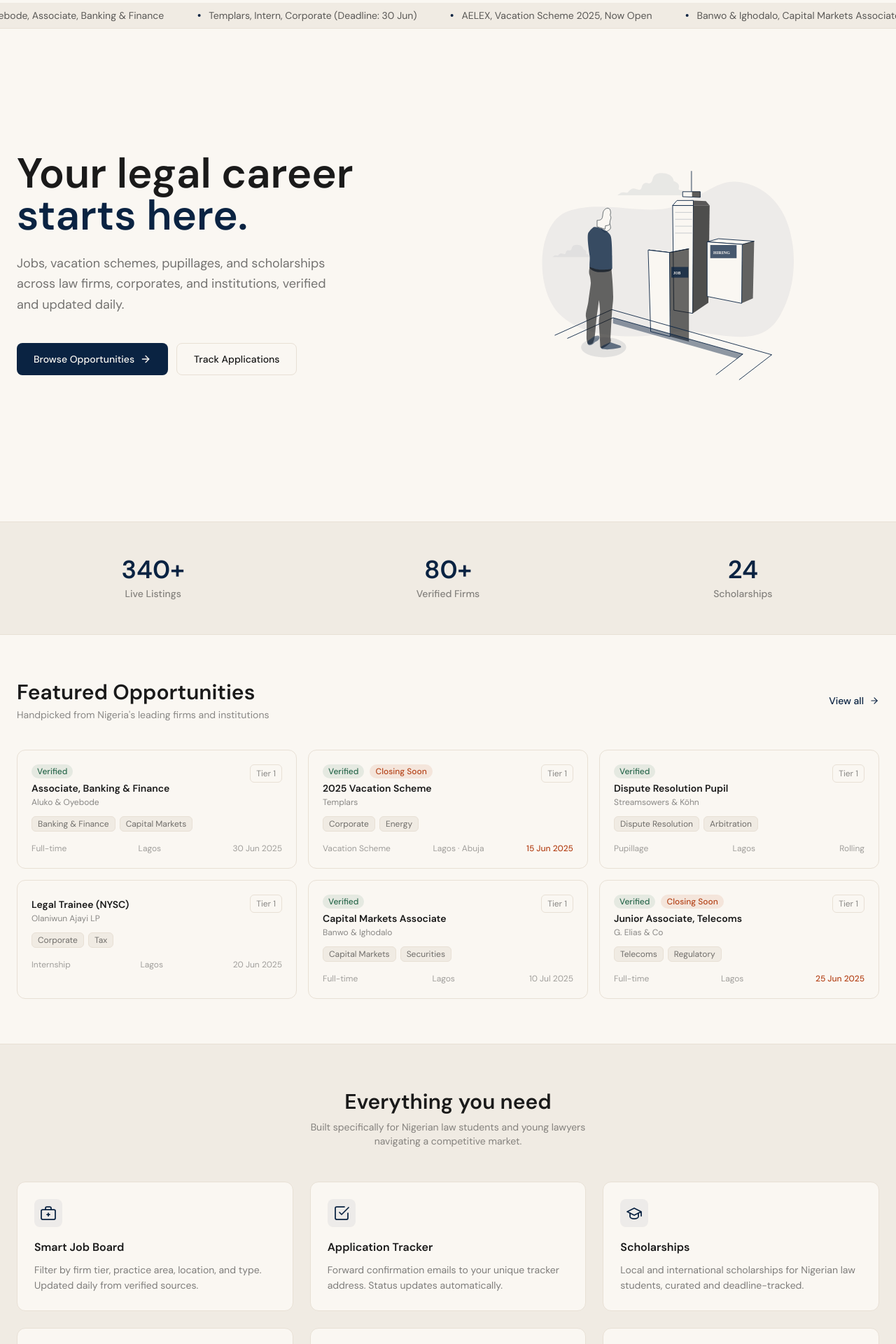
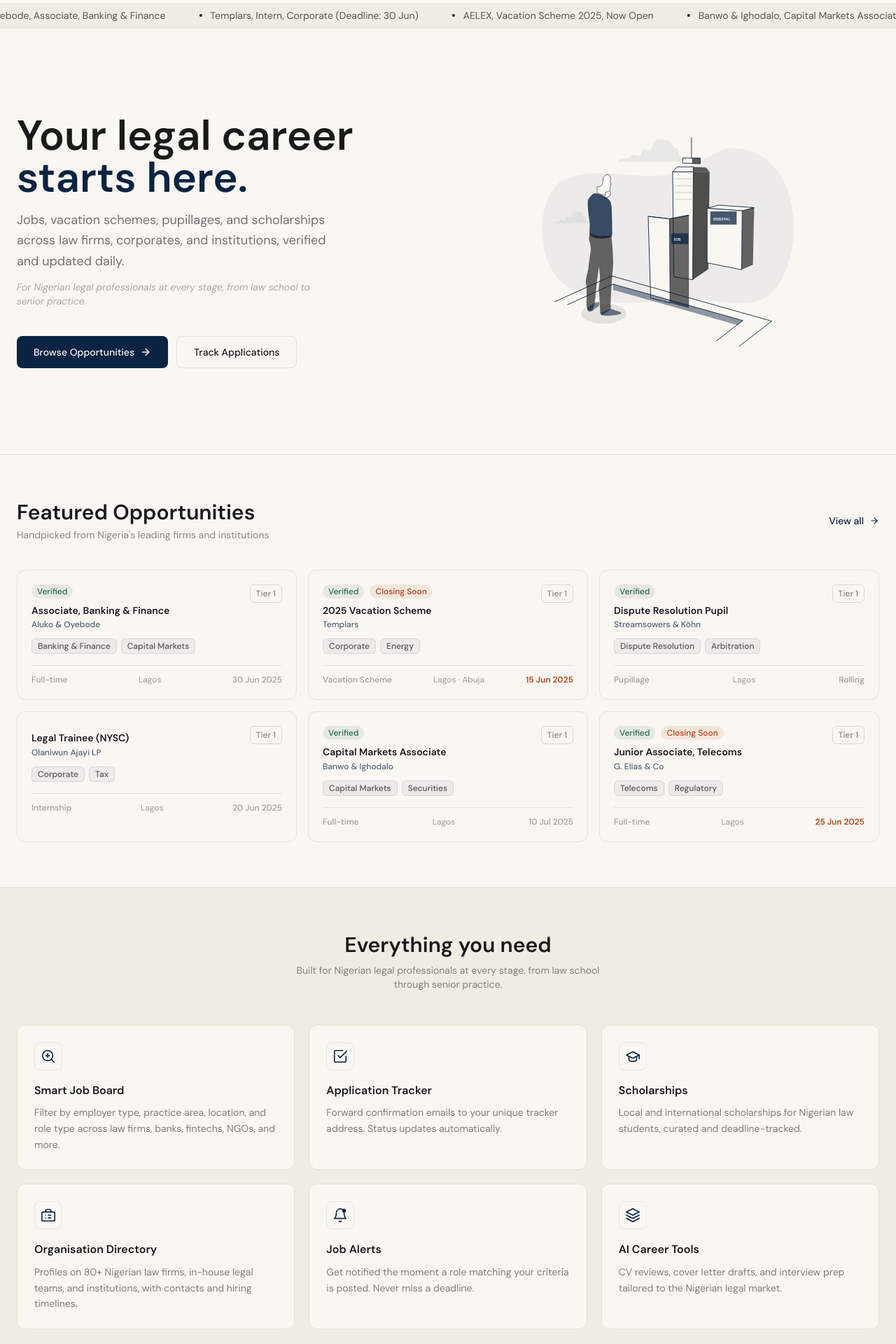
Before and after one commit to kreept4/Esquirelyy, a Next.js app: page / in a window 1280 px wide. Shown: the part 60-1980 px from the top of the page at 70% size. Built offline with nearby package versions, Linux system fonts and the light colour scheme; a web font is replaced by a local one.

Commit message:
Update page.tsx

```diff
--- a/src/app/page.tsx
+++ b/src/app/page.tsx
@@ -3,7 +3,7 @@
 import Link from 'next/link'
 import Navbar from '@/components/layout/Navbar'
 import Footer from '@/components/layout/Footer'
-import { ArrowRight, Shield } from 'lucide-react'
+import { ArrowRight } from 'lucide-react'
 
 const TICKER_ITEMS = [
   'Aluko & Oyebode, Associate, Banking & Finance',
@@ -14,12 +14,6 @@
   'G. Elias & Co, Junior Associate, Telecoms',
   'Olaniwun Ajayi, NYSC Legal Trainee',
   'Federal High Court, Law Clerk Openings',
-]
-
-const STATS = [
-  { value: '340+', label: 'Live Listings' },
-  { value: '80+', label: 'Verified Firms' },
-  { value: '24', label: 'Scholarships' },
 ]
 
 const FEATURED_LISTINGS = [
@@ -97,103 +91,55 @@
   },
 ]
 
-const iconStyle = { color: '#0A2342' }
-
 const SmartJobBoardIcon = () => (
-  <svg width="24" height="24" viewBox="0 0 24 24" fill="none" stroke="#0A2342" strokeWidth="1.75" strokeLinecap="round" strokeLinejoin="round" style={iconStyle}>
-    <rect x="2" y="7" width="20" height="14" rx="2"/>
-    <path d="M16 7V5a2 2 0 0 0-2-2h-4a2 2 0 0 0-2 2v2"/>
-    <line x1="12" y1="12" x2="12" y2="16"/>
-    <line x1="10" y1="14" x2="14" y2="14"/>
+  <svg width="22" height="22" viewBox="0 0 24 24" fill="none" stroke="#0A2342" strokeWidth="1.75" strokeLinecap="round" strokeLinejoin="round">
+    <circle cx="11" cy="11" r="8"/><line x1="21" y1="21" x2="16.65" y2="16.65"/>
+    <line x1="11" y1="8" x2="11" y2="14"/><line x1="8" y1="11" x2="14" y2="11"/>
   </svg>
 )
 
 const ApplicationTrackerIcon = () => (
-  <svg width="24" height="24" viewBox="0 0 24 24" fill="none" stroke="#0A2342" strokeWidth="1.75" strokeLinecap="round" strokeLinejoin="round">
+  <svg width="22" height="22" viewBox="0 0 24 24" fill="none" stroke="#0A2342" strokeWidth="1.75" strokeLinecap="round" strokeLinejoin="round">
     <path d="M9 11l3 3L22 4"/>
     <path d="M21 12v7a2 2 0 0 1-2 2H5a2 2 0 0 1-2-2V5a2 2 0 0 1 2-2h11"/>
   </svg>
 )
 
 const ScholarshipsIcon = () => (
-  <svg width="24" height="24" viewBox="0 0 24 24" fill="none" stroke="#0A2342" strokeWidth="1.75" strokeLinecap="round" strokeLinejoin="round">
+  <svg width="22" height="22" viewBox="0 0 24 24" fill="none" stroke="#0A2342" strokeWidth="1.75" strokeLinecap="round" strokeLinejoin="round">
     <path d="M22 10v6M2 10l10-5 10 5-10 5z"/>
     <path d="M6 12v5c0 1.657 2.686 3 6 3s6-1.343 6-3v-5"/>
   </svg>
 )
 
 const FirmDirectoryIcon = () => (
-  <svg width="24" height="24" viewBox="0 0 24 24" fill="none" stroke="#0A2342" strokeWidth="1.75" strokeLinecap="round" strokeLinejoin="round">
-    <path d="M3 9l9-7 9 7v11a2 2 0 0 1-2 2H5a2 2 0 0 1-2-2z"/>
-    <polyline points="9 22 9 12 15 12 15 22"/>
+  <svg width="22" height="22" viewBox="0 0 24 24" fill="none" stroke="#0A2342" strokeWidth="1.75" strokeLinecap="round" strokeLinejoin="round">
+    <rect x="2" y="7" width="20" height="14" rx="2"/>
+    <path d="M16 7V5a2 2 0 0 0-2-2h-4a2 2 0 0 0-2 2v2"/>
+    <line x1="8" y1="12" x2="8" y2="12.01"/>
+    <line x1="12" y1="12" x2="16" y2="12"/>
+    <line x1="8" y1="16" x2="8" y2="16.01"/>
+    <line x1="12" y1="16" x2="16" y2="16"/>
   </svg>
 )
 
 const JobAlertsIcon = () => (
-  <svg width="24" height="24" viewBox="0 0 24 24" fill="none" stroke="#0A2342" strokeWidth="1.75" strokeLinecap="round" strokeLinejoin="round">
+  <svg width="22" height="22" viewBox="0 0 24 24" fill="none" stroke="#0A2342" strokeWidth="1.75" strokeLinecap="round" strokeLinejoin="round">
     <path d="M18 8A6 6 0 0 0 6 8c0 7-3 9-3 9h18s-3-2-3-9"/>
     <path d="M13.73 21a2 2 0 0 1-3.46 0"/>
+    <circle cx="18" cy="5" r="3" fill="#0A2342" stroke="none"/>
   </svg>
 )
 
 const AIToolsIcon = () => (
-  <svg width="24" height="24" viewBox="0 0 24 24" fill="none" stroke="#0A2342" strokeWidth="1.75" strokeLinecap="round" strokeLinejoin="round">
-    <path d="M12 2a4 4 0 0 1 4 4v1h1a3 3 0 0 1 0 6h-1v1a4 4 0 0 1-8 0v-1H7a3 3 0 0 1 0-6h1V6a4 4 0 0 1 4-4z"/>
-    <line x1="9" y1="12" x2="15" y2="12"/>
-    <line x1="12" y1="9" x2="12" y2="15"/>
+  <svg width="22" height="22" viewBox="0 0 24 24" fill="none" stroke="#0A2342" strokeWidth="1.75" strokeLinecap="round" strokeLinejoin="round">
+    <path d="M12 2L2 7l10 5 10-5-10-5z"/>
+    <path d="M2 17l10 5 10-5"/>
+    <path d="M2 12l10 5 10-5"/>
   </svg>
 )
 
-export default function HomePage() {
-  return (
-    <div className="min-h-screen bg-cream font-sans" style={{ paddingTop: '64px' }}>
-      <Navbar />
-
-      {/* TICKER */}
-      <div className="border-b border-cream-border bg-cream-dark overflow-hidden">
-        <div className="flex animate-ticker whitespace-nowrap py-2">
-          {[...TICKER_ITEMS, ...TICKER_ITEMS].map((item, i) => (
-            <span key={i} className="inline-flex items-center gap-3 px-6 text-sm text-charcoal/70">
-              <span className="w-1 h-1 rounded-full bg-ink inline-block" />
-              {item}
-            </span>
-          ))}
-        </div>
-      </div>
-
-      {/* HERO */}
-      <section className="border-b border-cream-border">
-        <div className="max-w-7xl mx-auto px-6 py-20 grid grid-cols-1 lg:grid-cols-2 gap-12 items-center min-h-[88vh]">
-          {/* Left: copy */}
-          <div>
-            <h1 className="font-display text-5xl lg:text-6xl font-black text-charcoal leading-tight mb-6">
-              Your legal career<br />
-              <span className="text-ink">starts here.</span>
-            </h1>
-            <p className="text-lg text-charcoal/60 leading-relaxed mb-10 max-w-md">
-              Jobs, vacation schemes, pupillages, and scholarships across law firms, corporates, and institutions, verified and updated daily.
-            </p>
-            <div className="flex flex-col sm:flex-row gap-3 mb-8">
-              <Link
-                href="/jobs"
-                className="inline-flex items-center justify-center gap-2 bg-ink text-cream px-6 py-3 rounded-lg font-medium text-sm hover:bg-ink/90 transition-colors"
-              >
-                Browse Opportunities <ArrowRight size={16} />
-              </Link>
-              <Link
-                href="/tracker"
-                className="inline-flex items-center justify-center gap-2 border border-cream-border text-charcoal px-6 py-3 rounded-lg font-medium text-sm hover:border-ink/30 transition-colors"
-              >
-                Track Applications
-              </Link>
-            </div>
-            <div className="flex items-center gap-2 text-sm text-charcoal/40">
-
-            </div>
-          </div>
-
-          {/* Right: illustration */}
-          <div className="hidden lg:flex items-center justify-center">
+const HeroIllustration = () => (
   <svg xmlns="http://www.w3.org/2000/svg" viewBox="0 0 500 500" className="w-full max-w-md" aria-hidden="true">
     <g>
       <path d="M415.34,324.94s37.13-44.87,27.13-123S381.07,101.26,348.23,101,284,136.83,239.7,144.11,134,130.72,84.06,148.2,29.8,270.79,70.5,312.18,197.58,351.94,249,341.55,377.5,372.69,415.34,324.94Z" fill="#0A2342" opacity="0.05"/>
@@ -244,19 +190,60 @@
       <path d="M125.05,348.19s7.74-3.21,9.08-.54-1.87,6.68-3.74,7.48-3.21,1.34-4.27,2.67-4.28,4.55-7.75,4-3.48-5.07-3.21-5.88S125.05,348.19,125.05,348.19Z" fill="#0A2342" opacity="0.5"/>
     </g>
   </svg>
+)
+
+export default function HomePage() {
+  return (
+    <div className="min-h-screen bg-cream font-sans" style={{ paddingTop: '64px' }}>
+      <Navbar />
+
+      {/* TICKER */}
+      <div className="border-b border-cream-border bg-cream-dark overflow-hidden">
+        <div className="flex animate-ticker whitespace-nowrap py-2">
+          {[...TICKER_ITEMS, ...TICKER_ITEMS].map((item, i) => (
+            <span key={i} className="inline-flex items-center gap-3 px-6 text-sm text-charcoal/70">
+              <span className="w-1 h-1 rounded-full bg-ink inline-block" />
+              {item}
+            </span>
+          ))}
         </div>
       </div>
-      </section>
 
-      {/* STATS */}
-      <section className="border-b border-cream-border bg-cream-dark">
-        <div className="max-w-7xl mx-auto px-6 py-12 grid grid-cols-3 gap-8">
-          {STATS.map((stat) => (
-            <div key={stat.label} className="text-center">
-              <div className="font-display text-4xl font-black text-ink mb-1">{stat.value}</div>
-              <div className="text-sm text-charcoal/50 font-medium">{stat.label}</div>
+      {/* HERO */}
+      <section className="border-b border-cream-border">
+        <div className="max-w-7xl mx-auto px-6 py-16 lg:py-20 grid grid-cols-1 lg:grid-cols-2 gap-12 items-center">
+          {/* Left: copy */}
+          <div>
+            <h1 className="font-display text-5xl lg:text-6xl font-black text-charcoal leading-tight mb-4">
+              Your legal career<br />
+              <span className="text-ink">starts here.</span>
+            </h1>
+            <p className="text-lg text-charcoal/60 leading-relaxed mb-3 max-w-md">
+              Jobs, vacation schemes, pupillages, and scholarships across law firms, corporates, and institutions, verified and updated daily.
+            </p>
+            <p className="text-sm text-charcoal/40 italic mb-10 max-w-md">
+              For Nigerian legal professionals at every stage, from law school to senior practice.
+            </p>
+            <div className="flex flex-col sm:flex-row gap-3">
+              <Link
+                href="/jobs"
+                className="inline-flex items-center justify-center gap-2 bg-ink text-cream px-6 py-3 rounded-lg font-medium text-sm hover:bg-ink/90 transition-colors"
+              >
+                Browse Opportunities <ArrowRight size={16} />
+              </Link>
+              <Link
+                href="/tracker"
+                className="inline-flex items-center justify-center gap-2 border border-cream-border text-charcoal px-6 py-3 rounded-lg font-medium text-sm hover:border-ink/30 transition-colors"
+              >
+                Track Applications
+              </Link>
             </div>
-          ))}
+          </div>
+
+          {/* Right: illustration — visible on all screens, stacks on mobile */}
+          <div className="flex items-center justify-center">
+            <HeroIllustration />
+          </div>
         </div>
       </section>
 
@@ -278,13 +265,14 @@
 
           <div className="grid grid-cols-1 md:grid-cols-2 lg:grid-cols-3 gap-4">
             {FEATURED_LISTINGS.map((listing) => (
-              <div
+              <Link
                 key={listing.id}
-                className="border border-cream-border rounded-xl p-5 bg-cream hover:border-ink/20 hover:shadow-sm transition-all cursor-pointer group"
+                href="/jobs"
+                className="group border border-cream-border rounded-xl p-5 bg-cream hover:border-ink/30 hover:shadow-md transition-all block"
               >
                 <div className="flex items-start justify-between mb-3">
-                  <div>
-                    <div className="flex items-center gap-2 mb-1">
+                  <div className="flex-1 min-w-0">
+                    <div className="flex items-center gap-2 mb-2">
                       {listing.isVerified && (
                         <span className="text-xs font-medium text-verified bg-verified/10 px-2 py-0.5 rounded-full">
                           Verified
@@ -296,32 +284,32 @@
                         </span>
                       )}
                     </div>
-                    <h3 className="font-semibold text-charcoal text-sm group-hover:text-ink transition-colors">
+                    <h3 className="font-bold text-charcoal text-sm group-hover:text-ink transition-colors leading-snug mb-0.5">
                       {listing.title}
                     </h3>
-                    <p className="text-xs text-charcoal/50 mt-0.5">{listing.firm}</p>
+                    <p className="text-xs font-medium text-ink/70">{listing.firm}</p>
                   </div>
-                  <span className="text-xs border border-cream-border px-2 py-1 rounded-md text-charcoal/50 shrink-0 ml-2">
+                  <span className="text-xs border border-ink/15 px-2 py-1 rounded-md text-charcoal/50 shrink-0 ml-3 bg-ink/3 font-medium">
                     {listing.tier}
                   </span>
                 </div>
 
                 <div className="flex flex-wrap gap-1.5 mb-4">
                   {listing.practiceAreas.map((area) => (
-                    <span key={area} className="text-xs bg-cream-dark border border-cream-border px-2 py-0.5 rounded-md text-charcoal/60">
+                    <span key={area} className="text-xs bg-ink/5 border border-ink/10 px-2 py-0.5 rounded-md text-charcoal/70 font-medium">
                       {area}
                     </span>
                   ))}
                 </div>
 
-                <div className="flex items-center justify-between text-xs text-charcoal/40">
-                  <span>{listing.type}</span>
+                <div className="pt-3 border-t border-cream-border flex items-center justify-between text-xs text-charcoal/40">
+                  <span className="font-medium">{listing.type}</span>
                   <span>{listing.location}</span>
-                  <span className={listing.isClosingSoon ? 'text-closing font-medium' : ''}>
+                  <span className={listing.isClosingSoon ? 'text-closing font-semibold' : 'font-medium'}>
                     {listing.deadline}
                   </span>
                 </div>
-              </div>
+              </Link>
             ))}
           </div>
 
@@ -339,15 +327,15 @@
           <div className="text-center mb-12">
             <h2 className="font-display text-3xl font-bold text-charcoal mb-2">Everything you need</h2>
             <p className="text-charcoal/50 text-sm max-w-md mx-auto">
-              Built specifically for Nigerian law students and young lawyers navigating a competitive market.
+              Built for Nigerian legal professionals at every stage, from law school through senior practice.
             </p>
           </div>
-          <div className="grid grid-cols-1 md:grid-cols-2 lg:grid-cols-3 gap-6">
+          <div className="grid grid-cols-1 md:grid-cols-2 lg:grid-cols-3 gap-5">
             {[
               {
                 icon: <SmartJobBoardIcon />,
                 title: 'Smart Job Board',
-                desc: 'Filter by firm tier, practice area, location, and type. Updated daily from verified sources.',
+                desc: 'Filter by employer type, practice area, location, and role type across law firms, banks, fintechs, NGOs, and more.',
               },
               {
                 icon: <ApplicationTrackerIcon />,
@@ -361,8 +349,8 @@
               },
               {
                 icon: <FirmDirectoryIcon />,
-                title: 'Firm Directory',
-                desc: 'In-depth profiles on 80+ Nigerian firms: practice areas, culture, hiring timelines.',
+                title: 'Organisation Directory',
+                desc: 'Profiles on 80+ Nigerian law firms, in-house legal teams, and institutions, with contacts and hiring timelines.',
               },
               {
                 icon: <JobAlertsIcon />,
@@ -375,8 +363,8 @@
                 desc: 'CV reviews, cover letter drafts, and interview prep tailored to the Nigerian legal market.',
               },
             ].map((feature) => (
-              <div key={feature.title} className="border border-cream-border rounded-xl p-6 bg-cream hover:border-ink/20 transition-colors">
-                <div className="w-10 h-10 rounded-lg bg-ink/5 flex items-center justify-center mb-4">
+              <div key={feature.title} className="border border-cream-border rounded-xl p-6 bg-cream hover:border-ink/20 hover:shadow-sm transition-all">
+                <div className="w-10 h-10 rounded-lg bg-ink/6 flex items-center justify-center mb-4 border border-ink/8">
                   {feature.icon}
                 </div>
                 <h3 className="font-semibold text-charcoal mb-2">{feature.title}</h3>
@@ -391,20 +379,23 @@
       <section>
         <div className="max-w-7xl mx-auto px-6 py-20 text-center">
           <h2 className="font-display text-4xl font-black text-charcoal mb-4">
-            Ready to find your role?
+            Every opportunity.<br />One platform.
           </h2>
-          <p className="text-charcoal/50 mb-8 max-w-md mx-auto">
-            Join thousands of Nigerian law graduates using Esquirely to land their first and next legal role.
+          <p className="text-charcoal/50 mb-2 max-w-lg mx-auto">
+            From law school to senior practice, Esquirely connects Nigerian legal professionals with opportunities across law firms, corporates, NGOs, and international organisations.
+          </p>
+          <p className="text-charcoal/35 text-sm italic mb-10">
+            The only platform built for the full arc of a Nigerian legal career.
           </p>
           <div className="flex flex-col sm:flex-row gap-3 justify-center">
             <Link
               href="/jobs"
               className="inline-flex items-center justify-center gap-2 bg-ink text-cream px-8 py-3.5 rounded-lg font-medium text-sm hover:bg-ink/90 transition-colors"
             >
-              Browse All Jobs <ArrowRight size={16} />
+              Browse All Opportunities <ArrowRight size={16} />
             </Link>
             <Link
-              href="/auth-login"
+              href="/auth/login"
               className="inline-flex items-center justify-center gap-2 border border-cream-border text-charcoal px-8 py-3.5 rounded-lg font-medium text-sm hover:border-ink/30 transition-colors"
             >
               Create Free Account
```
Lines whose indentation alone changed are shown as unchanged.
